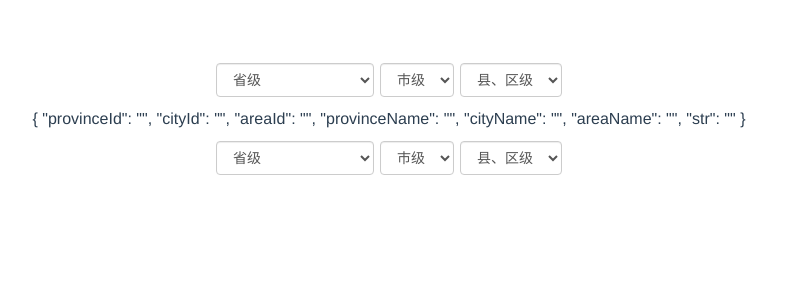
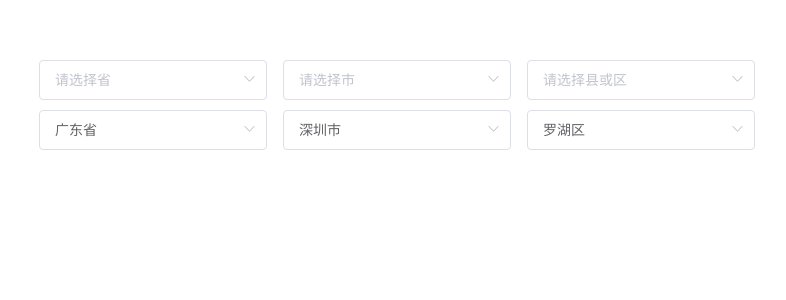
Before and after one commit to think2cat/Vue_CitySelector, a Vue app: page / in a window 1280 px wide. Shown: the top 300 px of the page, without its empty margins (251-1037 px from the left). Built offline with nearby package versions, Linux system fonts and the light colour scheme.

Commit message:
:cocktail:add element-ui branch

```diff
--- a/package.json
+++ b/package.json
@@ -12,6 +12,7 @@
   },
   "main": "src/components/CitySelect.vue",
   "dependencies": {
+    "element-ui": "^2.4.2",
     "vue": "^2.5.16"
   },
   "keywords": [
--- a/src/App.vue
+++ b/src/App.vue
@@ -1,20 +1,30 @@
 <template>
   <div id="app">
-    <div><CitySelector @change="handelChange"/></div>
+    <div><CitySelector @change = "handelChange"/></div>
     <div class="tips" v-text="tips"></div>
-    <div><CitySelector val="440303"/></div>
+    <div><CitySelector :val="myId"/></div>
   </div>
 </template>
 
 <script>
+import Vue from 'vue'
+import Element from 'element-ui'
 import CitySelector from './components/CitySelect'
+import 'element-ui/lib/theme-chalk/index.css'
+Vue.use(Element);
 
 export default {
   name: 'app',
   data(){
     return {
-      tips:''
+      tips:'',
+      myId: ''
     }
+  },
+  mounted(){
+    setTimeout(() => {
+      this.myId = 440303;
+    },10);
   },
   components: {
     CitySelector
--- a/src/components/CitySelect.vue
+++ b/src/components/CitySelect.vue
@@ -1,76 +1,66 @@
 <template>
-  <div class="form-control-inline">
-    <select class="form-control" v-model="provinceId" ref="province">
-      <option v-for="obj in item1" :value="obj.code" :key="obj.code">{{obj.name}}</option>
-    </select>
-    <select class="form-control" v-model="cityId" ref="city">
-      <option v-for="obj in item2" :value="obj.code" :key="obj.code">{{obj.name}}</option>
-    </select>
-    <select class="form-control" v-model="areaId" ref="area">
-      <option v-for="obj in item3" :value="obj.code" :key="obj.code">{{obj.name}}</option>
-    </select>
+  <div style="display:inline">
+    <el-select clearable class="filter-item" ref="province" v-model="provinceId" placeholder="请选择省">
+      <el-option v-for="obj in item1" :value="obj.code" :key="obj.code" :label="obj.name"></el-option>
+    </el-select>
+    <el-select clearable class="filter-item" ref="city" v-model="cityId" placeholder="请选择市">
+      <el-option v-for="obj in item2" :value="obj.code" :key="obj.code" :label="obj.name"></el-option>
+    </el-select>
+    <el-select clearable class="filter-item" ref="area" v-model="areaId" placeholder="请选择县或区">
+      <el-option v-for="obj in item3" :value="obj.code" :key="obj.code" :label="obj.name"></el-option>
+    </el-select>
   </div>
 </template>
 
 <script>
-import CityJSON from "./ChinaCityJSON";
+import CityJSON from './ChinaCityJSON'
 export default {
   data() {
     return {
-      provinceId: 0,
-      cityId: 0,
-      areaId: 0,
+      provinceId: '',
+      cityId: '',
+      areaId: '',
       item1: [],
       item2: [],
       item3: [],
-      timer: 0
+      timer:0
     };
   },
   mounted() {
     this.item1 = this.getCityByCode();
-    this.provinceId = this.item1[0].code;
   },
   props: ["val"],
   watch: {
     provinceId() {
-      this.item2 = [
-        {
-          code: "",
-          name: "市级"
-        }
-      ];
-      this.cityId = this.item2[0].code;
-      if (this.provinceId) {
+      this.item2 = [];
+      this.cityId = '';
+      if(this.provinceId){
         this.item2 = this.item2.concat(this.getCityByCode(this.provinceId));
       }
-      setTimeout(() => {
+      setTimeout(()=>{
         this.onChange();
-      }, 10);
+      },10);
     },
     cityId() {
-      this.item3 = [
-        {
-          code: "",
-          name: "县、区级"
-        }
-      ];
-      this.areaId = this.item3[0].code;
-      if (this.cityId) {
+      this.item3 = [];
+      this.areaId = '';
+      if(this.cityId){
         this.item3 = this.item3.concat(this.getCityByCode(this.cityId));
       }
-      setTimeout(() => {
+      setTimeout(()=>{
         this.onChange();
-      }, 10);
+      },10);
     },
     areaId() {
-      setTimeout(() => {
+      setTimeout(()=>{
         this.onChange();
-      }, 10);
+      },10);
     },
     val() {
-      if ("undefined" == typeof this.val || "" === this.val) {
+      console.log("val has change",this.val);
+      if("undefined" == typeof(this.val) || "" === this.val){
         return;
-      } else if (false === this.val) {
+      }else if(false === this.val){
         //传入false表示重置
         this.provinceId = "";
         return;
@@ -80,9 +70,9 @@ export default {
         this.provinceId = ret[0];
         setTimeout(() => {
           this.cityId = ret[1];
-          setTimeout(() => {
+          setTimeout(()=>{
             this.areaId = ret[2];
-          }, 10);
+          },10);
         }, 10);
       }
     }
@@ -92,12 +82,7 @@ export default {
       let tmp = [],
         ret = [];
       if ("undefined" == typeof code || "" == code) {
-        tmp = [
-          {
-            code: "",
-            name: "省级"
-          }
-        ].concat(CityJSON);
+        tmp = CityJSON;
       } else {
         for (let i = 0; i < CityJSON.length; i++) {
           if (("" + code).substr(0, 2) == CityJSON[i].code.substr(0, 2)) {
@@ -138,61 +123,27 @@ export default {
       });
       return ret;
     },
-    onChange() {
+    onChange(){
       let ret = {
         provinceId: this.provinceId,
         cityId: this.cityId,
         areaId: this.areaId,
-        provinceName: this.provinceId
-          ? this.item1[this.$refs.province.selectedIndex].name
-          : "",
-        cityName: this.cityId
-          ? this.item2[this.$refs.city.selectedIndex].name
-          : "",
-        areaName: this.areaId
-          ? this.item3[this.$refs.area.selectedIndex].name
-          : ""
+        provinceName: this.$refs.province.selected.label || '',
+        cityName: this.$refs.city.selected.label || '',
+        areaName: this.$refs.area.selected.label || ''
       };
       ret.str = ret.provinceName + ret.cityName + ret.areaName;
       clearTimeout(this.timer);
-      this.timer = setTimeout(() => {
+      this.timer = setTimeout(()=>{
         this.$emit("change", ret);
-      }, 50);
+      },50);
     }
   }
 };
 </script>
 
-<style lang="less" scoped>
-.form-control-inline {
-  display: inline-block;
-  .form-control {
-    display: inline-block;
-    width: auto;
-    height: 34px;
-    padding: 6px 12px;
-    margin: 3px;
-    font-size: 14px;
-    line-height: 1.42857143;
-    color: #555;
-    background-color: #fff;
-    background-image: none;
-    border: 1px solid #ccc;
-    border-radius: 4px;
-    -webkit-box-shadow: inset 0 1px 1px rgba(0, 0, 0, 0.075);
-    box-shadow: inset 0 1px 1px rgba(0, 0, 0, 0.075);
-    -webkit-transition: border-color ease-in-out 0.15s,
-      -webkit-box-shadow ease-in-out 0.15s;
-    -o-transition: border-color ease-in-out 0.15s, box-shadow ease-in-out 0.15s;
-    transition: border-color ease-in-out 0.15s, box-shadow ease-in-out 0.15s;
-    &:focus {
-      border-color: #66afe9;
-      outline: 0;
-      -webkit-box-shadow: inset 0 1px 1px rgba(0, 0, 0, 0.075),
-        0 0 8px rgba(102, 175, 233, 0.6);
-      box-shadow: inset 0 1px 1px rgba(0, 0, 0, 0.075),
-        0 0 8px rgba(102, 175, 233, 0.6);
-    }
-  }
+<style scoped>
+.filter-item{
+  margin-left:1em;
 }
 </style>
```
Also changed, not shown: 1 other file (tests, documents, lock files or other folders).
